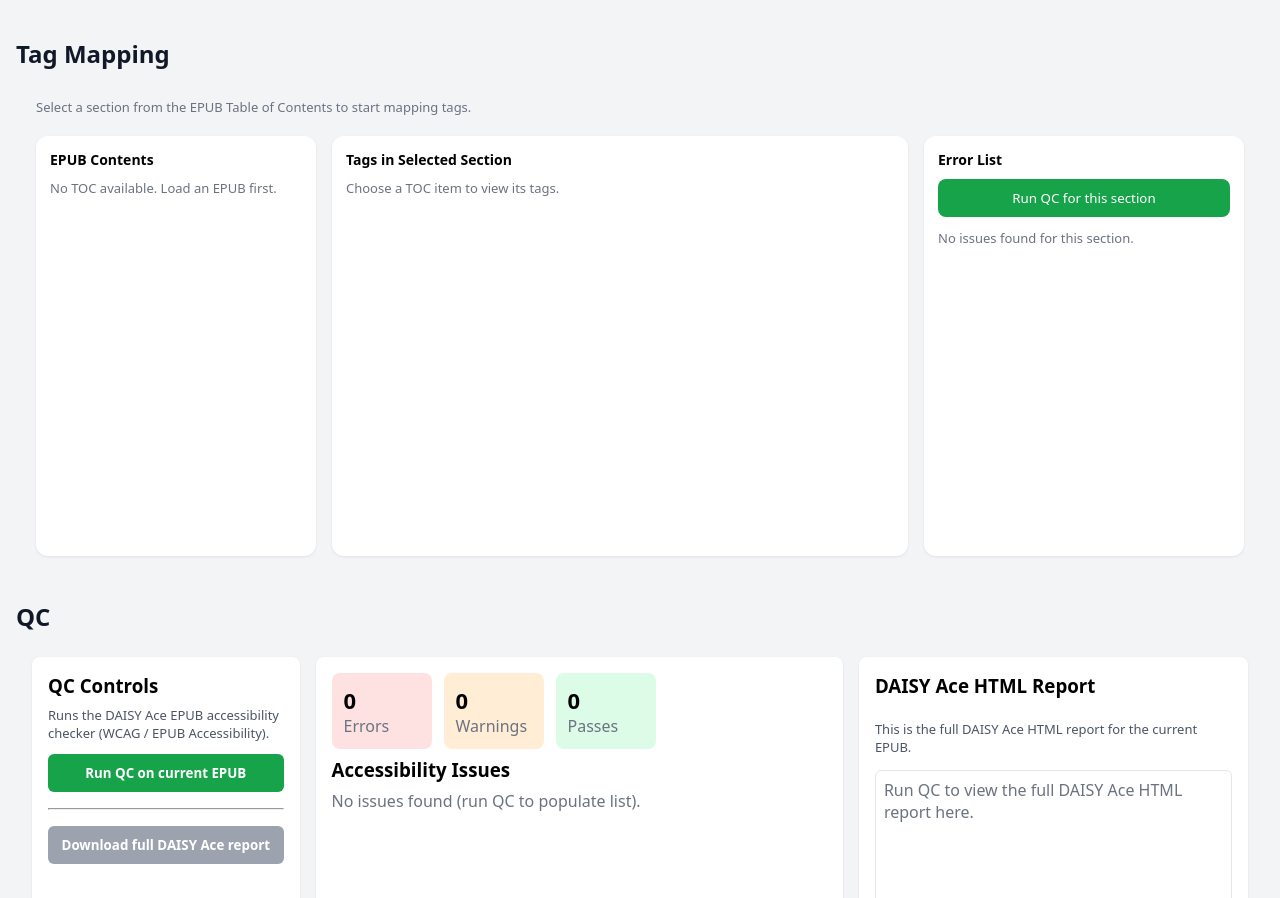
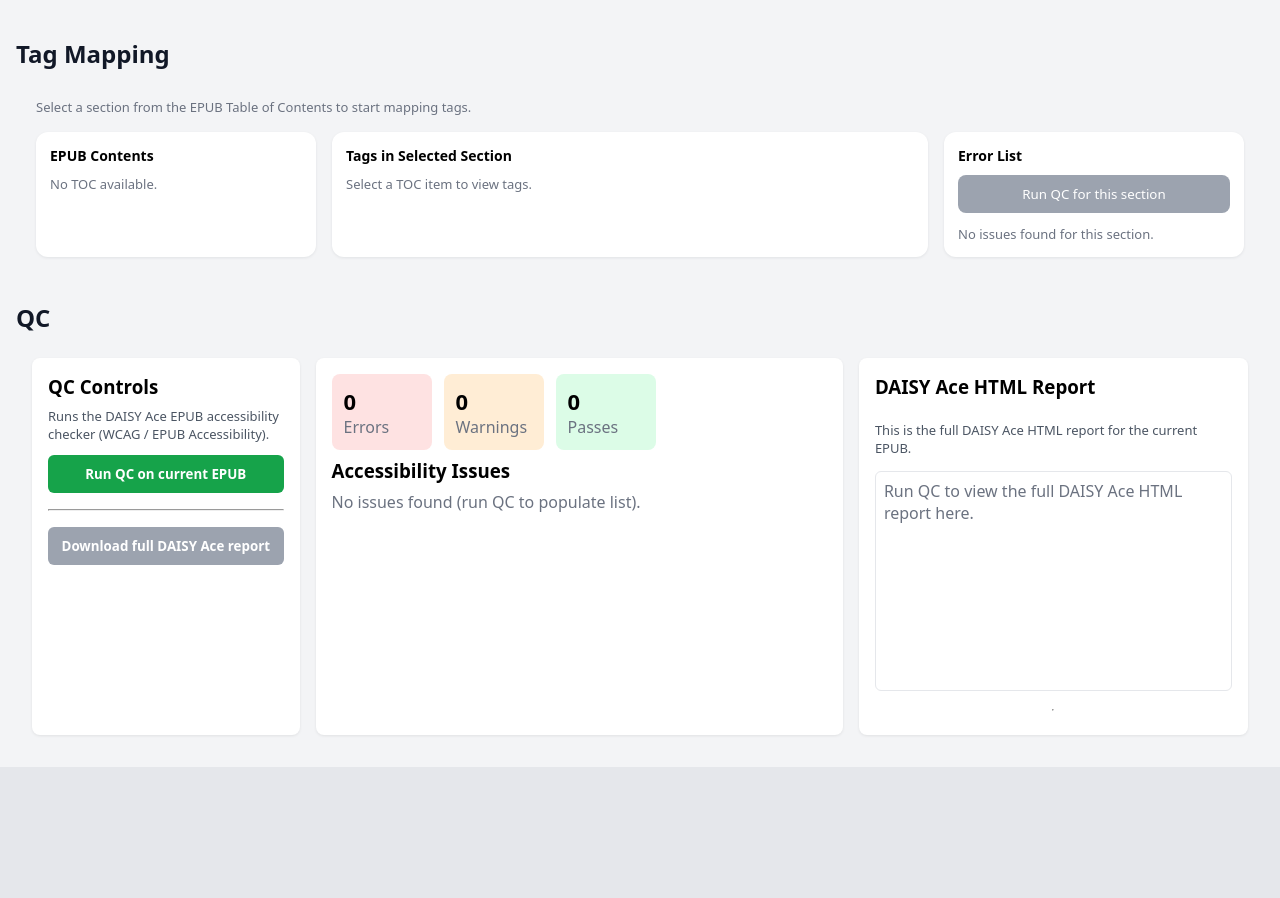
Before and after one commit to kavuthamapriya/ePub, a React (Vite) app in the folder frontend/: page / in a window 1280 px wide. Shown: the part 820-1718 px from the top of the page. After the commit the page ends 1587 px from the top, so only its background shows below. Built offline with nearby package versions, Linux system fonts and the light colour scheme.

Commit message:
tag mapping is in progress

```diff
--- a/frontend/src/modules/mapping/TagMappingPage.jsx
+++ b/frontend/src/modules/mapping/TagMappingPage.jsx
@@ -1,28 +1,43 @@
-import React, { useState } from "react";
+// src/modules/tagMapping/TagMapping.jsx
+import React from "react";
 import { useConversionStore } from "../../store/useConversionStore";
 
-/* ---------------- Layout styles ---------------- */
+/* ----------------------------
+   Constants
+----------------------------- */
+const ACCESSIBILITY_OPTIONS = [
+  "Not mapped",
+  "Chapter Title",
+  "Section Title",
+  "Paragraph",
+  "Figure",
+  "Table",
+  "List",
+  "Reference",
+];
 
+/* ----------------------------
+   Styles
+----------------------------- */
 const pageWrapper = { padding: 20 };
 
 const subtitleStyle = {
   fontSize: 13,
   color: "#6b7280",
-  marginBottom: 20,
+  marginBottom: 16,
 };
 
 const grid = {
   display: "grid",
-  gridTemplateColumns: "280px 1fr 320px",
+  gridTemplateColumns: "280px 1fr 300px",
   gap: 16,
 };
 
 const card = {
-  background: "#ffffff",
+  background: "#fff",
   borderRadius: 12,
   padding: 14,
   boxShadow: "0 1px 3px rgba(15,23,42,0.08)",
-  minHeight: 420,
 };
 
 const cardTitle = {
@@ -31,8 +46,9 @@ const cardTitle = {
   marginBottom: 10,
 };
 
-/* ---------------- Component ---------------- */
-
+/* ----------------------------
+   Component
+----------------------------- */
 export default function TagMapping() {
   const {
     epubToc,
@@ -40,41 +56,15 @@ export default function TagMapping() {
     setSelectedTocItem,
     selectedPageTags,
     selectedPageHref,
+    tagMappings,
+    setTagMapping,
   } = useConversionStore();
 
-  /* ---------- Local QC state (section-level) ---------- */
-  const [qcLoading, setQcLoading] = useState(false);
-  const [qcIssues, setQcIssues] = useState([]);
+  const currentMappings = tagMappings?.[selectedPageHref] || {};
 
-  /* ---------- Run QC for selected section ---------- */
-  async function runQCForSection() {
-    if (!selectedTocItem) return;
-
-    try {
-      setQcLoading(true);
-      setQcIssues([]);
-
-      const res = await fetch("http://localhost:8000/api/qc", {
-        method: "POST",
-      });
-
-      const data = await res.json();
-
-      const filtered = (data?.issues || []).filter((issue) => {
-        const src =
-          issue?.["earl:testSubject"]?.source ||
-          issue?.document ||
-          "";
-        return src.includes(selectedTocItem.href);
-      });
-
-      setQcIssues(filtered);
-    } catch (err) {
-      console.error("QC failed:", err);
-    } finally {
-      setQcLoading(false);
-    }
-  }
+  const unmappedTags = selectedPageTags?.filter(
+    (tag) => !currentMappings[tag] || currentMappings[tag] === "Not mapped"
+  );
 
   return (
     <div style={pageWrapper}>
@@ -87,47 +77,52 @@ export default function TagMapping() {
         <section style={card}>
           <div style={cardTitle}>EPUB Contents</div>
 
-          {!epubToc || epubToc.length === 0 ? (
+          <div
+            style={{
+              maxHeight: 420,
+              overflowY: "auto",
+              paddingRight: 6,
+            }}
+          >
+            {!epubToc?.length ? (
               <div style={{ fontSize: 13, color: "#6b7280" }}>
-              No TOC available. Load an EPUB first.
+                No TOC available.
               </div>
             ) : (
-            <ul style={{ listStyle: "none", padding: 0, margin: 0 }}>
-              {epubToc.map((item) => {
+              epubToc.map((item) => {
                 const active = selectedTocItem?.href === item.href;
-
                 return (
-                  <li key={item.href} style={{ marginBottom: 6 }}>
                   <button
+                    key={item.href}
                     onClick={() => setSelectedTocItem(item)}
                     style={{
                       width: "100%",
                       textAlign: "left",
                       padding: "6px 8px",
+                      marginBottom: 4,
                       borderRadius: 6,
                       border: "none",
                       background: active ? "#2563eb" : "transparent",
-                        color: active ? "#ffffff" : "#1f2937",
+                      color: active ? "#fff" : "#111827",
                       cursor: "pointer",
                       fontSize: 13,
                     }}
                   >
                     {item.label}
                   </button>
-                  </li>
                 );
-              })}
-            </ul>
+              })
             )}
+          </div>
         </section>
 
-        {/* ---------------- CENTER: TAGS ---------------- */}
+        {/* ---------------- CENTER: TAG MAPPING ---------------- */}
         <section style={card}>
           <div style={cardTitle}>Tags in Selected Section</div>
 
           {!selectedTocItem ? (
             <div style={{ fontSize: 13, color: "#6b7280" }}>
-              Choose a TOC item to view its tags.
+              Select a TOC item to view tags.
             </div>
           ) : (
             <>
@@ -135,7 +130,7 @@ export default function TagMapping() {
                 style={{
                   fontSize: 12,
                   color: "#6b7280",
-                  marginBottom: 8,
+                  marginBottom: 10,
                 }}
               >
                 Section: <b>{selectedTocItem.label}</b>
@@ -143,66 +138,126 @@ export default function TagMapping() {
                 File: {selectedPageHref}
               </div>
 
-              {!selectedPageTags || selectedPageTags.length === 0 ? (
+              <div
+                style={{
+                  maxHeight: 420,
+                  overflowY: "auto",
+                  paddingRight: 6,
+                }}
+              >
+                {!selectedPageTags?.length ? (
                   <div style={{ fontSize: 13, color: "#9ca3af" }}>
-                  No tags detected on this page.
+                    No tags found on this page.
                   </div>
                 ) : (
-                <ul style={{ paddingLeft: 16 }}>
-                  {selectedPageTags.map((tag) => (
-                    <li key={tag} style={{ fontSize: 13, marginBottom: 4 }}>
+                  selectedPageTags.map((tag) => {
+                    const value = currentMappings[tag] || "Not mapped";
+                    const isMapped = value !== "Not mapped";
+
+                    return (
+                      <div
+                        key={tag}
+                        style={{
+                          display: "flex",
+                          alignItems: "center",
+                          gap: 10,
+                          marginBottom: 8,
+                          padding: 10,
+                          borderRadius: 8,
+                          border: "1px solid #e5e7eb",
+                          background: "#fffaf0",
+                        }}
+                      >
+                        <div
+                          style={{
+                            width: 70,
+                            fontFamily: "monospace",
+                            fontSize: 13,
+                          }}
+                        >
                           &lt;{tag}&gt;
-                    </li>
+                        </div>
+
+                        <select
+                          value={value}
+                          onChange={(e) =>
+                            setTagMapping(
+                              selectedPageHref,
+                              tag,
+                              e.target.value
+                            )
+                          }
+                          style={{
+                            flex: 1,
+                            padding: "6px 10px",
+                            borderRadius: 6,
+                            border: "1px solid #d1d5db",
+                            fontSize: 13,
+                          }}
+                        >
+                          {ACCESSIBILITY_OPTIONS.map((opt) => (
+                            <option key={opt} value={opt}>
+                              {opt}
+                            </option>
                           ))}
-                </ul>
+                        </select>
+
+                        {/* ✅ Green tick */}
+                        <div style={{ width: 20, textAlign: "center" }}>
+                          {isMapped && (
+                            <span style={{ color: "#16a34a", fontSize: 16 }}>
+                              ✔
+                            </span>
                           )}
+                        </div>
+                      </div>
+                    );
+                  })
+                )}
+              </div>
             </>
           )}
         </section>
 
-        {/* ---------------- RIGHT: QC / ERRORS ---------------- */}
+        {/* ---------------- RIGHT: QC + ERRORS ---------------- */}
         <section style={card}>
           <div style={cardTitle}>Error List</div>
 
           <button
-            onClick={runQCForSection}
-            disabled={!selectedTocItem || qcLoading}
+            disabled={!selectedTocItem}
             style={{
               width: "100%",
               padding: "10px",
               marginBottom: 12,
-              background: "#16a34a",
-              color: "#ffffff",
+              background: selectedTocItem ? "#16a34a" : "#9ca3af",
+              color: "#fff",
               border: "none",
               borderRadius: 8,
               cursor: selectedTocItem ? "pointer" : "not-allowed",
             }}
           >
-            {qcLoading ? "Running QC…" : "Run QC for this section"}
+            Run QC for this section
           </button>
 
-          {qcIssues.length === 0 ? (
+          {unmappedTags?.length > 0 && (
+            <>
+              <div style={{ fontWeight: 600, marginBottom: 6 }}>
+                Unmapped Tags
+              </div>
+              <ul style={{ paddingLeft: 16 }}>
+                {unmappedTags.map((tag) => (
+                  <li key={tag} style={{ color: "#dc2626", fontSize: 13 }}>
+                    &lt;{tag}&gt;
+                  </li>
+                ))}
+              </ul>
+            </>
+          )}
+
+          {(!unmappedTags || unmappedTags.length === 0) && (
             <div style={{ fontSize: 13, color: "#6b7280" }}>
               No issues found for this section.
             </div>
-          ) : (
-            qcIssues.map((issue, idx) => (
-              <div
-                key={idx}
-                style={{
-                  border: "1px solid #fecaca",
-                  background: "#fff1f2",
-                  padding: 10,
-                  borderRadius: 8,
-                  marginBottom: 8,
-                }}
-              >
-                <b>{issue["dct:description"] || issue.type}</b>
-                <div style={{ fontSize: 12 }}>
-                  Impact: {issue["earl:outcome"]}
-                </div>
-              </div>
-            ))
           )}
         </section>
       </div>
--- a/frontend/src/store/useConversionStore.js
+++ b/frontend/src/store/useConversionStore.js
@@ -45,6 +45,22 @@ setSelectedPageHref: (href) => set({ selectedPageHref: href }),
       tagMappings: {},
     }),
 
+
+ tagMappings: {},
+
+setTagMapping: (href, tag, value) =>
+  set((state) => ({
+    tagMappings: {
+      ...state.tagMappings,
+      [href]: {
+        ...(state.tagMappings[href] || {}),
+        [tag]: value,
+      },
+    },
+  })),
+
+
+
   // ---------------- NEW setters ----------------
   setCurrentTocItem: (item) =>
     set({
```
Lines whose indentation alone changed are shown as unchanged.
